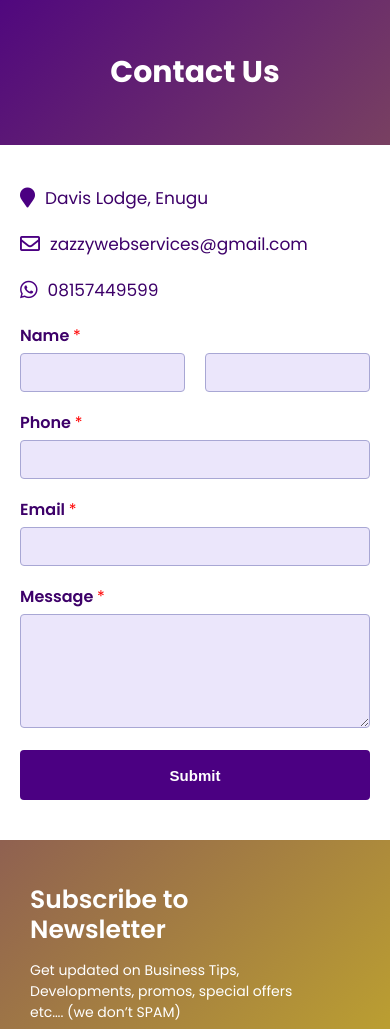
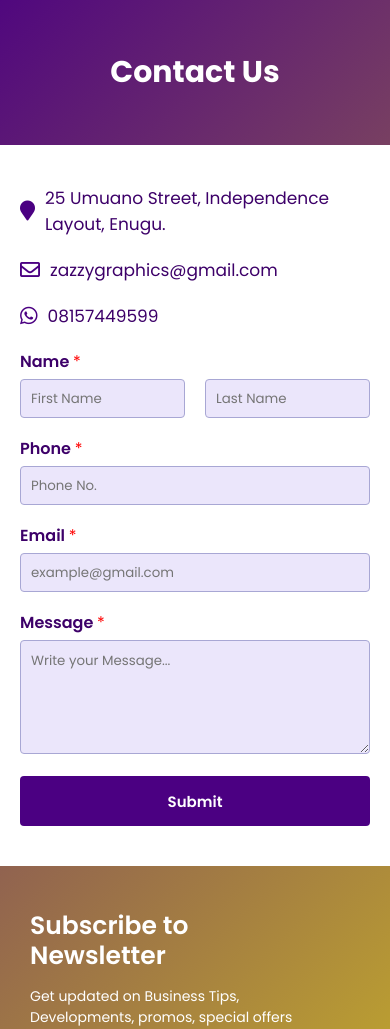
Before and after one commit to Henryikenna/Zazzy-WebServices, a PHP site: page /contact-us.html in a window 390 px wide. Shown: the part 69-1098 px from the top of the page. Run offline with PHP 8.4, Linux system fonts and the light colour scheme; some libraries are stand-ins or nearby versions.

Commit message:
version-11

```diff
--- a/contact-us.html
+++ b/contact-us.html
@@ -80,31 +80,32 @@
 
     <div class="contsecondSec">
         <section class="cssLeft">
-            <section class="csslItem"><i class="fa fa-map-marker"></i> <span>Davis Lodge, Enugu</span></section>
-            <section class="csslItem"><i class="far fa-envelope"></i> <span>zazzywebservices@gmail.com</span></section>
+            <section class="csslItem"><i class="fa fa-map-marker"></i> <span>25 Umuano Street, Independence Layout, Enugu.</span></section>
+            <section class="csslItem"><i class="far fa-envelope"></i> <span>zazzygraphics@gmail.com</span></section>
             <section class="csslItem"><i class="fab fa-whatsapp"></i> <span>08157449599</span></section>
         </section>
         <section class="cssRight">
             <section class="cssrForm">
-                <form action="">
-                    <span class="cssrfinputTitle">Name <span class="redasterisk">*</span></span>
+                <form method="post" name="emailContact">
+                    <label class="cssrfinputTitle">Name <em class="redasterisk">*</em></label>
                     <span class="cssrfGroup1">
-                        <input type="text" name="" id="" required>
-                        <input type="text" name="" id="" required>
+                        <input type="text" name="firstName" placeholder="First Name" id="" required>
+                        <input type="text" name="lastName" placeholder="Last Name" id="" required>
                     </span>
                     <br>
                     <span class="cssrfGroup2">
-                        <span class="cssrfinputTitle">Phone <span class="redasterisk">*</span></span>
-                        <input type="tel" name="" id="" required>
+                        <label class="cssrfinputTitle">Phone <em class="redasterisk">*</em></label>
+                        <input type="tel" name="userPhone" placeholder="Phone No." id="" required>
                         <br><br>
-                        <span class="cssrfinputTitle">Email <span class="redasterisk">*</span></span>
-                        <input type="email" name="" id="" required>
+                        <label class="cssrfinputTitle">Email <em class="redasterisk">*</em></label>
+                        <input type="email" name="userEmail" placeholder="example@gmail.com" id="" required>
                         <br><br>
-                        <span class="cssrfinputTitle">Message <span class="redasterisk">*</span></span>
-                        <textarea name="" id="" cols="30" rows="10" required></textarea>
+                        <label class="cssrfinputTitle">Message <em class="redasterisk">*</em></label>
+                        <textarea name="userMessage" id="" placeholder="Write your Message..." cols="30" rows="10" required></textarea>
                     </span>
                     <br><br>
-                    <button>Submit</button>
+                    <!-- <input class="submitButton" type="submit" name="send" value="Submit"> -->
+                    <button class="submitButton">Submit</button>
                 </form>
             </section>
         </section>
--- a/gallery.html
+++ b/gallery.html
@@ -98,6 +98,7 @@
                 <a href=""><img src="imgs/webmocks/5.png" alt="" class="glfsigImage"></a>
                 <a href=""><img src="imgs/webmocks/6.png" alt="" class="glfsigImage"></a>
                 <a href=""><img src="imgs/webmocks/7.png" alt="" class="glfsigImage"></a>
+                <a href=""><img src="imgs/webmocks/8.png" alt="" class="glfsigImage"></a>
             </span>
         </section>
 
--- a/styles/contact.css
+++ b/styles/contact.css
@@ -190,6 +246,7 @@ header .hrightSide .hrssocialLinks .phno i {
   outline: none;
   background-color: #ebe6fb;
   padding-left: 10px;
+  font-family: "Poppins", sans-serif;
   color: #2e004f;
 }
 .contsecondSec .cssRight .cssrForm form .cssrfGroup2 input {
@@ -200,6 +257,7 @@ header .hrightSide .hrssocialLinks .phno i {
   outline: none;
   background-color: #ebe6fb;
   padding-left: 10px;
+  font-family: "Poppins", sans-serif;
   color: #2e004f;
 }
 .contsecondSec .cssRight .cssrForm form .cssrfGroup2 textarea {
@@ -212,10 +270,12 @@ header .hrightSide .hrssocialLinks .phno i {
   padding-left: 10px;
   padding-top: 10px;
   resize: vertical;
+  font-family: "Poppins", sans-serif;
   color: #2e004f;
 }
-.contsecondSec .cssRight .cssrForm form button {
-  width: calc(220px * 2 + 46px);
+.contsecondSec .cssRight .cssrForm form .submitButton {
+  /* width: calc(220px * 2 + 45px); */
+  width: 100%;
   height: 50px;
   border: none;
   border-radius: 4px;
@@ -223,6 +283,7 @@ header .hrightSide .hrssocialLinks .phno i {
   background-color: #4b0082;
   font-size: 15px;
   font-weight: 600;
+  font-family: "Poppins", sans-serif;
   cursor: pointer;
 }
 
```
Also changed, not shown: other parts of styles/contact.css (+66 -1 lines), index.html (+4 -4 lines), styles/about.css (+9 -0 lines), styles/gallery.css (+9 -0 lines), styles/style.css (+10 -0 lines), imgs/webmocks/8.png (added).
